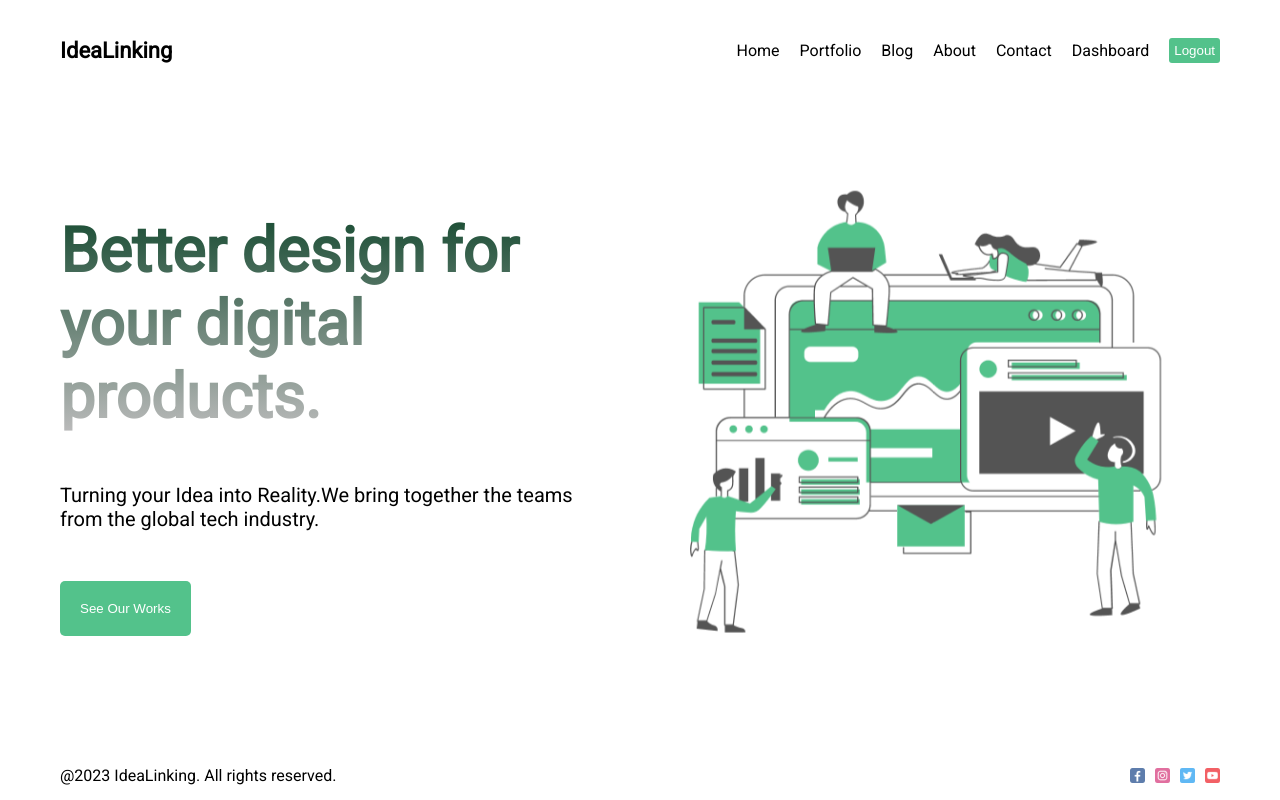
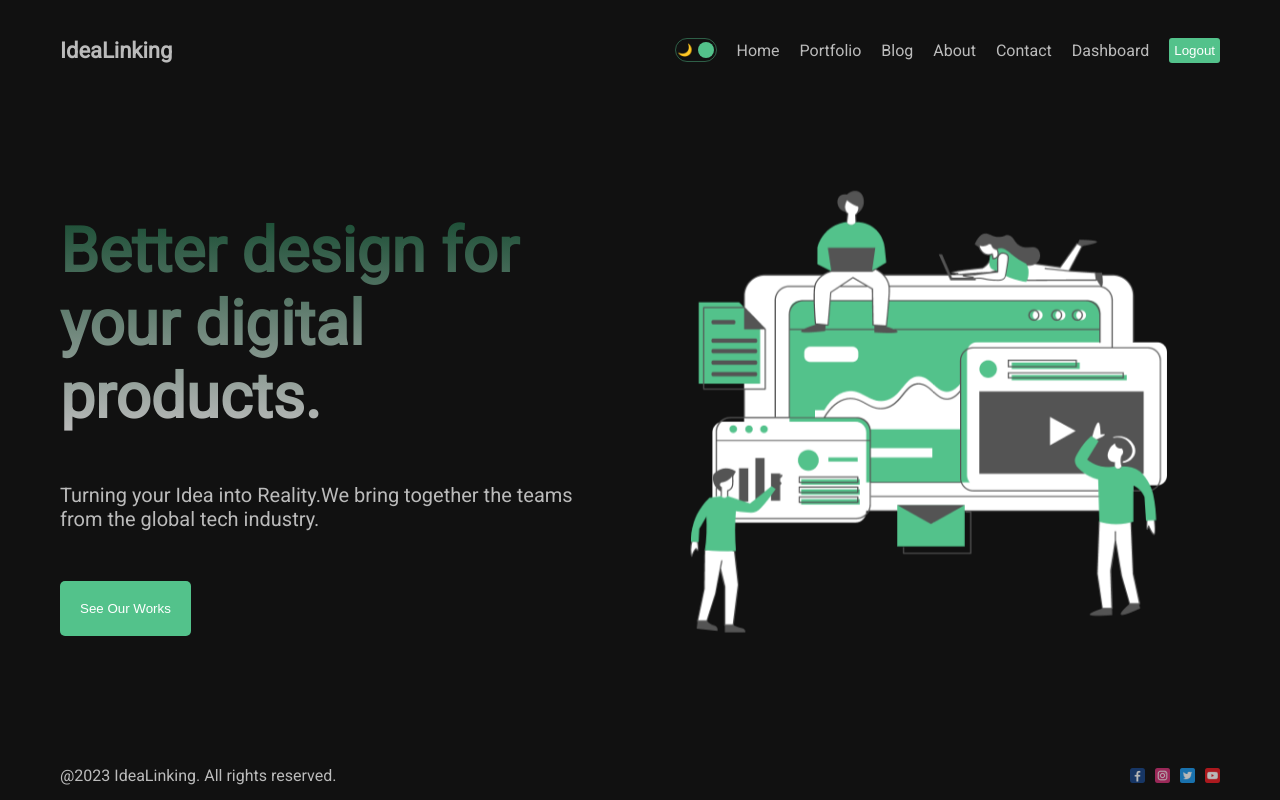
Before and after one commit to jemishsakariya/Blog-MERN-Stack-Application, a React (Create React App) app in the folder client/: page / in a window 1280 px wide. Built offline with nearby package versions, Linux system fonts and the light colour scheme; the HTML template or start-up script is replaced by a standard one.

Commit message:
Dark and light Theme using createContext

```diff
--- /dev/null
+++ b/client/src/components/darkmodeToggle/DarkModeToggle.js
@@ -0,0 +1,20 @@
+import React, { useContext } from "react";
+import { ThemeContext } from "../../context/ThemeContext";
+import styles from "./darkmodetoggle.module.css";
+
+const DarkModeToggle = () => {
+  //   const mode = "dark";
+  const { toggle, mode } = useContext(ThemeContext);
+  return (
+    <div className={styles.container} onClick={toggle}>
+      <div className={styles.icon}>🌙</div>
+      <div className={styles.icon}>🌞</div>
+      <div
+        className={styles.ball}
+        style={mode === "light" ? { left: "2px" } : { right: "2px" }}
+      />
+    </div>
+  );
+};
+
+export default DarkModeToggle;
--- /dev/null
+++ b/client/src/components/darkmodeToggle/darkmodetoggle.module.css
@@ -0,0 +1,24 @@
+.container {
+    width: 42px;
+    height: 24px;
+    border: 1.5px solid #53c28b70;
+    border-radius: 30px;
+    display: flex;
+    justify-content: space-between;
+    align-items: center;
+    padding: 2px;
+    position: relative;
+    cursor: pointer;
+}
+
+.icon {
+    font-size: 12px;
+}
+
+.ball {
+    width: 16px;
+    height: 16px;
+    background-color: #53c28b;
+    border-radius: 50%;
+    position: absolute;
+}
--- a/client/src/components/navbar/Navbar.js
+++ b/client/src/components/navbar/Navbar.js
@@ -1,6 +1,7 @@
 import React from "react";
 import { Link } from "react-router-dom";
 import styles from "./navbar.module.css";
+import DarkModeToggle from "../darkmodeToggle/DarkModeToggle";
 
 const links = [
   {
@@ -43,6 +44,7 @@
           IdeaLinking
         </Link>
         <div className={styles.links}>
+          <DarkModeToggle />
           {links.map((link) => {
             return (
               <Link to={link.url} key={link.id} className={styles.link}>
--- /dev/null
+++ b/client/src/context/ThemeContext.js
@@ -0,0 +1,17 @@
+import { createContext, useState } from "react";
+
+export const ThemeContext = createContext();
+
+export const ThemeProvider = ({ children }) => {
+  const [mode, setMode] = useState("dark");
+
+  const toggle = () => {
+    setMode((prev) => (prev === "dark" ? "light" : "dark"));
+  };
+
+  return (
+    <ThemeContext.Provider value={{ toggle, mode }}>
+      <div className={`theme ${mode}`}>{children}</div>
+    </ThemeContext.Provider>
+  );
+};
--- a/client/src/index.js
+++ b/client/src/index.js
@@ -3,12 +3,15 @@
 import App from "./App";
 
 import { BrowserRouter } from "react-router-dom";
+import { ThemeProvider } from "./context/ThemeContext";
 
 const root = ReactDOM.createRoot(document.getElementById("root"));
 root.render(
   <React.StrictMode>
-    <BrowserRouter>
-      <App />
-    </BrowserRouter>
+    <ThemeProvider>
+      <BrowserRouter>
+        <App />
+      </BrowserRouter>
+    </ThemeProvider>
   </React.StrictMode>
 );
```
